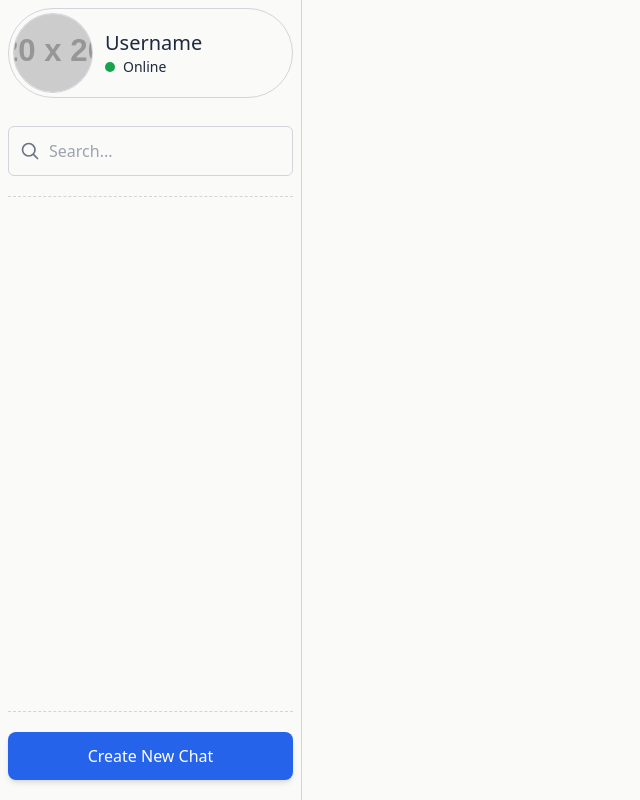
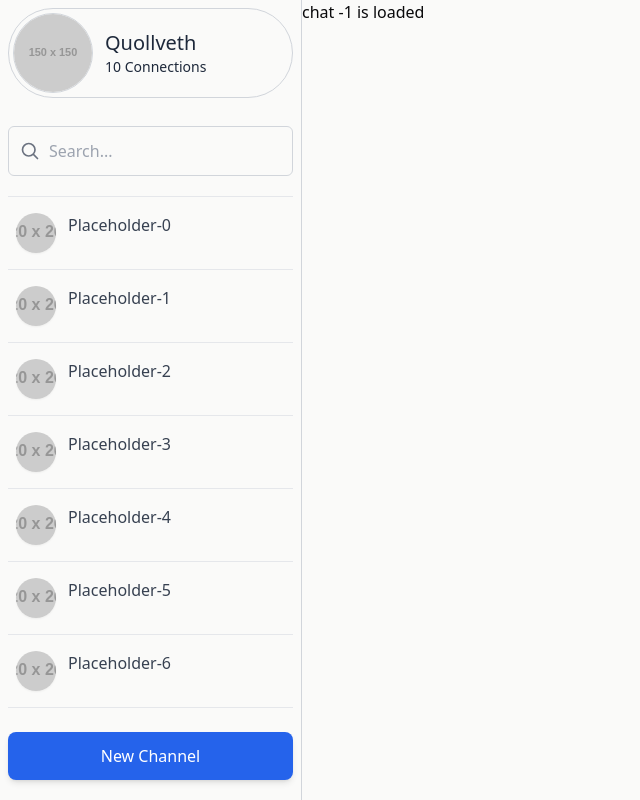
Before and after one commit to Quollveth/calate-chat, a Nuxt app in the folder nuxt/: page / in a window 1280 px wide. Shown: the whole page, without its empty margins (0-640 px from the left). Built offline with nearby package versions, Linux system fonts and the light colour scheme.

Commit message:
finished sidebar

```diff
--- a/nuxt/components/single-use/profile-edit.vue
+++ b/nuxt/components/single-use/profile-edit.vue
@@ -1,12 +1,12 @@
 <script setup lang="ts">
+import type * as types from "@/types/types.ts";
+
 import Modal from "@/components/modal.vue";
 import ProfilePic from "@/components/profile-pic.vue";
 import ValidatedInput from "../validatedInput.vue";
 import StyledButton from "../styled/button.vue";
 
 import swal from "sweetalert2";
-
-const emit = defineEmits(["close"]);
 
 //    ___ ___ ___ _____ _   _ ___ ___
 //   | _ \_ _/ __|_   _| | | | _ \ __|
@@ -101,16 +101,14 @@ const sendEmail = () => {
 //   \__ \/ _ \ V /| _|
 //   |___/_/ \_\_/ |___|
 const badToast = (text: string) => {
-  swal
-    .mixin({
+	swal.mixin({
 		title: text,
 		animation: true,
 		showConfirmButton: false,
 		timer: 2000,
 		timerProgressBar: true,
 		icon: "error",
-    })
-    .fire();
+	}).fire();
 };
 
 const disableSaveButton = ref(false);
@@ -183,8 +181,7 @@ const saveChanges = () => {
 
 const updateProfileServer = (profileData: FormData) => {
 	//TODO: SERVER: Save changes on server
-  swal
-    .mixin({
+	swal.mixin({
 		toast: true,
 		title: "Changes Saved",
 		animation: true,
@@ -193,15 +190,31 @@ const updateProfileServer = (profileData: FormData) => {
 		timer: 3000,
 		timerProgressBar: true,
 		icon: "success",
-    })
-    .fire();
+	}).fire();
 	emit("close");
 };
+
+//    ___ ___ _____ _   _ ___
+//   / __| __|_   _| | | | _ \
+//   \__ \ _|  | | | |_| |  _/
+//   |___/___| |_|  \___/|_|
+const emit = defineEmits(["close"]);
+const props = defineProps<{ user: types.UserData }>();
+
+currentUsername.value = props.user?.name ?? "";
+currentEmail.value = props.user?.email ?? "";
+currentPicture.value = props.user?.profilePic ?? "https://placehold.co/20";
 </script>
 <!-- TODO: Reuse this component for account creation -->
 <template>
 	<Modal showCloseButton @close="emit('close')">
-    <input type="file" accept="image/*" class="hidden" @change="uploadHandler" ref="pictureInput" />
+		<input
+			type="file"
+			accept="image/*"
+			class="hidden"
+			@change="uploadHandler"
+			ref="pictureInput"
+		/>
 		<div class="flex flex-col justify-center relative gap-5">
 			<!-- profile pic -->
 			<div class="flex gap-5">
@@ -245,12 +258,23 @@ const updateProfileServer = (profileData: FormData) => {
 								: 'bg-green-600'
 					"
 				>
-          {{ usernameTaken === undefined ? "Check" : usernameTaken ? "Taken" : "Available" }}
+					{{
+						usernameTaken === undefined
+							? "Check"
+							: usernameTaken
+								? "Taken"
+								: "Available"
+					}}
 				</StyledButton>
 			</div>
 			<!-- email -->
 			<div class="flex gap-5 relative">
-        <ValidatedInput name="email" type="email" title="Email" :validator="validateEmail" />
+				<ValidatedInput
+					name="email"
+					type="email"
+					title="Email"
+					:validator="validateEmail"
+				/>
 				<div class="flex-1">
 					<ValidatedInput
 						class="w-2/3"
@@ -288,7 +312,7 @@ const updateProfileServer = (profileData: FormData) => {
 						}
 					"
 				/>
-        <butoon
+				<button
 					v-show="currentPassword != ''"
 					class="absolute bottom-6 left-40 cursor-pointer text-gray-600"
 					@click="showPassword = !showPassword"
@@ -330,7 +354,7 @@ const updateProfileServer = (profileData: FormData) => {
 							d="M15 12a3 3 0 11-6 0 3 3 0 016 0z"
 						/>
 					</svg>
-        </butoon>
+				</button>
 			</div>
 			<!-- save button -->
 			<div class="flex justify-center">
@@ -347,10 +371,20 @@ const updateProfileServer = (profileData: FormData) => {
 		>
 			<p class="font-semibold text-gray-700 mb-2">Password must contain:</p>
 			<ul class="list-disc list-inside text-start text-gray-600 space-y-1">
-        <li :class="!passwordState.minLength ? 'text-red-500' : ''">At least 12 Characters</li>
-        <li :class="!passwordState.hasNumbers ? 'text-red-500' : ''">At least one number</li>
-        <li :class="!passwordState.hasSpecial ? 'text-red-500' : ''">A special character</li>
-        <li :class="!(passwordState.hasUpper && passwordState.hasLower) ? 'text-red-500' : ''">
+				<li :class="!passwordState.minLength ? 'text-red-500' : ''">
+					At least 12 Characters
+				</li>
+				<li :class="!passwordState.hasNumbers ? 'text-red-500' : ''">
+					At least one number
+				</li>
+				<li :class="!passwordState.hasSpecial ? 'text-red-500' : ''">
+					A special character
+				</li>
+				<li
+					:class="
+						!(passwordState.hasUpper && passwordState.hasLower) ? 'text-red-500' : ''
+					"
+				>
 					Mixed case letters
 				</li>
 			</ul>
--- a/nuxt/components/single-use/sidebar.vue
+++ b/nuxt/components/single-use/sidebar.vue
@@ -1,4 +1,6 @@
 <script setup lang="ts">
+import type * as types from "@/types/types.ts";
+
 import ProfileEditModal from "..//single-use/profile-edit.vue";
 import ProfilePicture from "..//profile-pic.vue";
 import StyledInput from "..//styled/input.vue";
@@ -15,10 +17,51 @@ const searchChats = (e: Event) => {
 
 	//TODO:SERVER: Search chat list
 };
+
+const userChats = ref<types.Chat[]>([]);
+const fetchUserChats = async () => {
+	//TODO: SERVER: Get user chats
+
+	//PLACEHOLDER
+	let chats: types.Chat[] = [];
+
+	for (let i = 0; i < 10; i++) {
+		chats.push({
+			id: i,
+			name: `Placeholder-${i}`,
+			creator: 1,
+			image: "https://placehold.co/20",
+		});
+	}
+
+	userChats.value = chats;
+};
+
+interface SidebarProps {
+	selected: number;
+	user: types.UserData; // We do need UserData instead of User since this component creates the profile editor that uses that
+}
+defineProps<SidebarProps>();
+
+onMounted(() => {
+	fetchUserChats();
+});
+
+const emit = defineEmits<{
+	(event: "chatClicked", id: number): void;
+}>();
+
+const loadChat = async (c: number) => {
+	emit("chatClicked", c);
+};
 </script>
 
 <template>
-  <ProfileEditModal v-if="ProfileModalVisible" @close="ProfileModalVisible = false" />
+	<ProfileEditModal
+		:user="user"
+		v-if="ProfileModalVisible"
+		@close="ProfileModalVisible = false"
+	/>
 
 	<div class="min-w-60 h-full border-r border-gray-300 flex flex-col gap-5 px-2">
 		<!-- current user -->
@@ -28,17 +71,14 @@ const searchChats = (e: Event) => {
 			<ProfilePicture
 				@pictureClicked="ProfileModalVisible = true"
 				class="w-20 h-20"
-        image="https://placehold.co/20"
+				:image="user?.profilePic ?? 'https://placehold.co/20'"
 				clickable
 				rounded
 			/>
 			<div class="flex flex-col justify-between">
-        <p class="text-xl">Username</p>
+				<p class="text-xl">{{ user?.name ?? "Username" }}</p>
 				<p class="text-sm flex items-center gap-2">
-          <svg width="10" height="10" xmlns="http://www.w3.org/2000/svg" class="text-green-600">
-            <circle cx="5" cy="5" r="5" fill="currentColor" />
-          </svg>
-          Online
+					{{ userChats.length ?? 0 }} Connections
 				</p>
 			</div>
 		</div>
@@ -46,7 +86,12 @@ const searchChats = (e: Event) => {
 		<div>
 			<div class="w-full max-w-sm mx-auto">
 				<div class="relative">
-          <StyledInput @input="searchChats" type="text" placeholder="Search..." class="pl-10" />
+					<StyledInput
+						@input="searchChats"
+						type="text"
+						placeholder="Search..."
+						class="pl-10"
+					/>
 					<svg
 						xmlns="http://www.w3.org/2000/svg"
 						class="absolute left-3 top-1/2 transform -translate-y-1/2 w-5 h-5 text-gray-500"
@@ -66,10 +111,33 @@ const searchChats = (e: Event) => {
 			</div>
 		</div>
 		<!-- chat list -->
-    <div class="h-screen border-t border-b border-gray-300 border-dashed"></div>
-    <!-- create new chat -->
+		<div class="h-screen overflow-y-auto">
+			<div class="max-w-md rounded-lg">
+				<div
+					class="border-t border-b border-gray-200 divide-y divide-gray-200 overflow-y-auto"
+				>
+					<div v-for="chat in userChats">
+						<div
+							class="flex py-4 px-2 transition duration-150 ease-in-out"
+							:class="
+								selected == chat.id
+									? 'bg-amber-100 hover:bg-amber-200'
+									: 'hover:bg-gray-200'
+							"
+							@click="loadChat(chat.id)"
+						>
+							<img :src="chat.image" class="rounded-full w-10 h-10 shadow-sm" />
+							<p class="ml-3 text-gray-700 font-medium">{{ chat.name }}</p>
+						</div>
+					</div>
+				</div>
+			</div>
+		</div>
+		<!-- new chat -->
 		<div class="mb-5">
-      <StyledButton class="w-full">Create New Chat</StyledButton>
+			<a href="/create">
+				<StyledButton class="w-full">New Channel</StyledButton>
+			</a>
 		</div>
 	</div>
 </template>
--- a/nuxt/pages/index.vue
+++ b/nuxt/pages/index.vue
@@ -1,9 +1,31 @@
 <script setup lang="ts">
+import type * as types from "@/types/types.ts";
+
 import Sidebar from "@/components/single-use/sidebar.vue";
+
+const placeholderUser: types.UserData = {
+	id: 1,
+	name: "Quollveth",
+	email: "quollveth@realdomain.com",
+	profilePic: "https://placehold.co/150",
+	password: undefined,
+};
+
+const selectedChat = ref(-1);
 </script>
 
 <template>
-  <div class="flex justify-start h-screen">
-    <Sidebar />
-  </div>
+	<div class="flex justify-start h-screen">
+		<Sidebar
+			:user="placeholderUser"
+			:selected="selectedChat"
+			@chatClicked="
+				(c: number) => {
+					selectedChat = c;
+				}
+			"
+		/>
+
+		<h2>chat {{ selectedChat }} is loaded</h2>
+	</div>
 </template>
--- /dev/null
+++ b/nuxt/types/types.ts
@@ -0,0 +1,20 @@
+// Used in UI
+export interface User {
+	name: string;
+	profilePic: string;
+}
+
+// Used only when updating user data
+export interface UserData extends User {
+	id: number;
+	email: string;
+	password: string | undefined; // string when sending to the server, undefined when fetching from server
+}
+
+// Stores data about a specific chat room
+export interface Chat {
+	id: number;
+	name: string;
+	creator: number; // id of user that created it
+	image: string;
+}
```
Also changed, not shown: 2 other files (tests, documents, lock files or other folders). Lines whose indentation alone changed are shown as unchanged.
